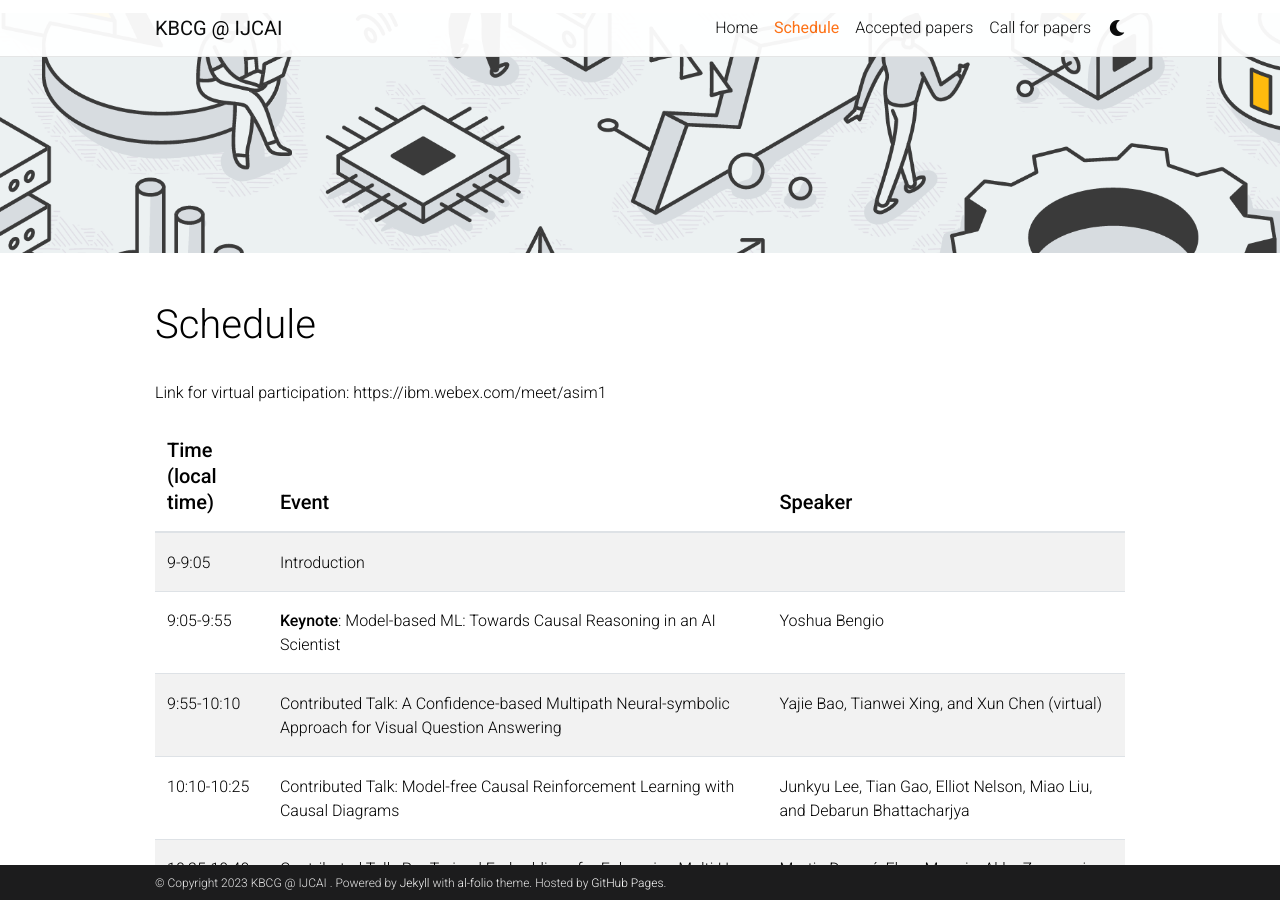
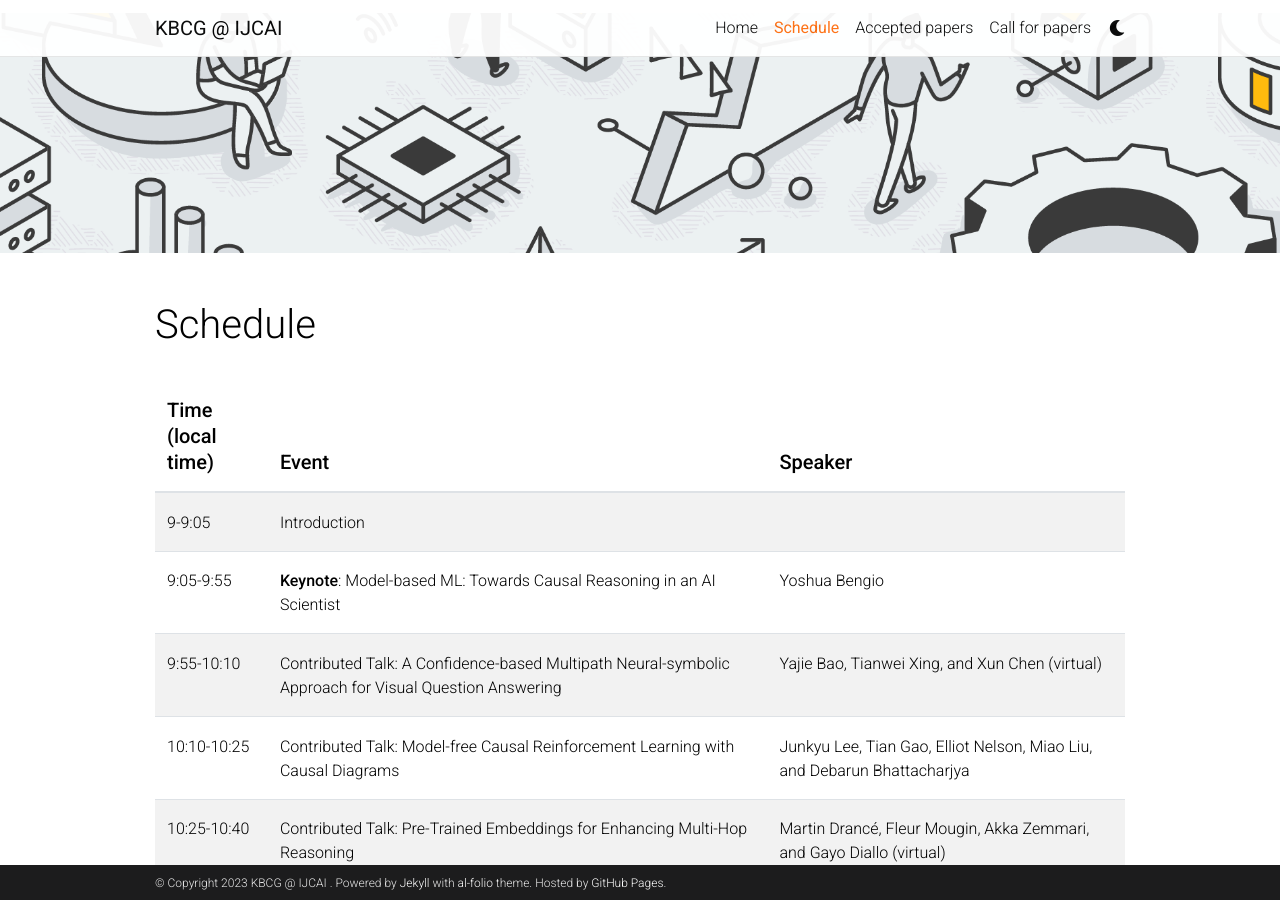
Before and after one commit to KnowledgeAI/KnowledgeAI.github.io, a Jekyll site: the page built from _pages/schedule.md, in a window 1280 px wide and 900 px high. Built offline with Jekyll 4.4.1, drawn with Linux system fonts in a browser that asks for light colours; comment, search, counter and statistics services are not loaded; a style sheet for code colours, icons or effects is not loaded.

Commit message:
[DBG] remove webex

```diff
--- a/_pages/schedule.md
+++ b/_pages/schedule.md
@@ -6,7 +6,6 @@ nav: true
 nav_order: 1
 ---
 
-Link for virtual participation: https://ibm.webex.com/meet/asim1
 
 
 | **Time (local time)**{: .h5} |  **Event**{: .h5} | **Speaker**{: .h5} |
```
